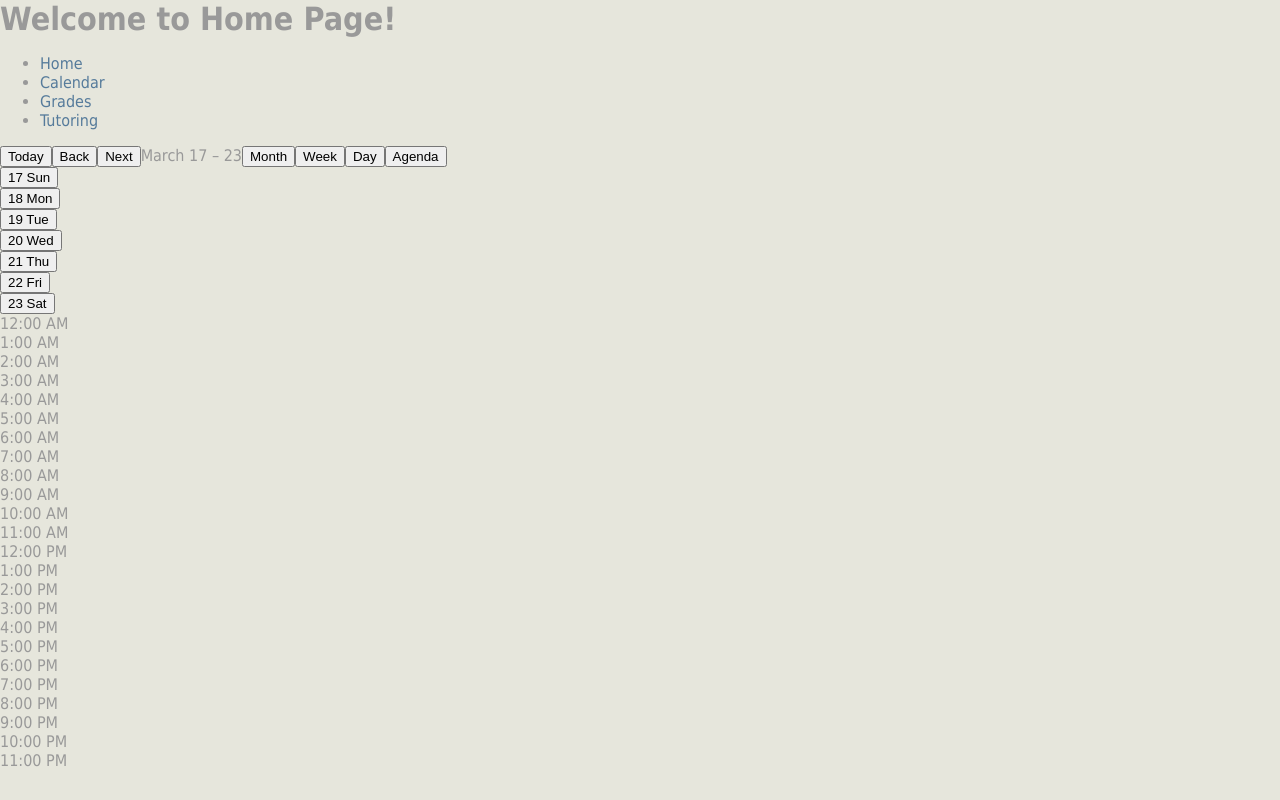
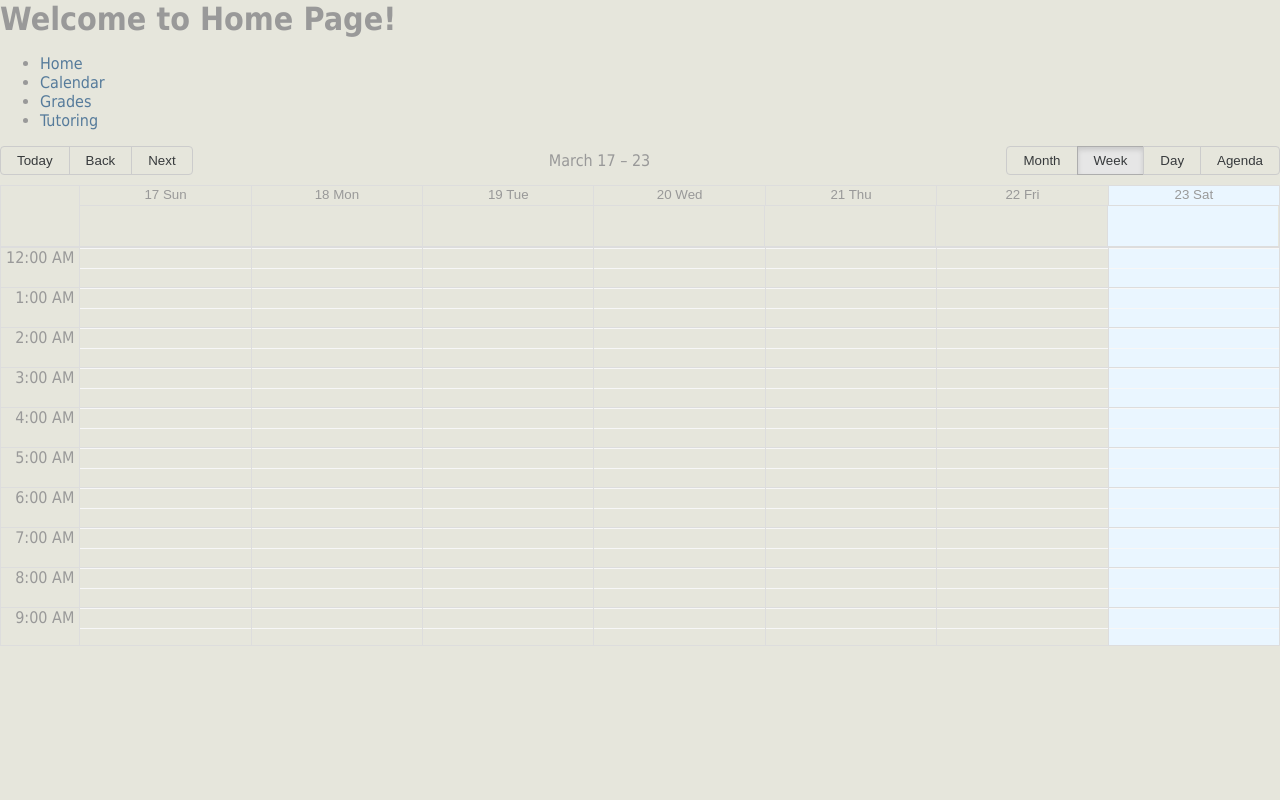
Before and after one commit to adityajbir/hackathon2024, a React (Create React App) app in the folder src/my-app/: page /CalendarPage in a window 1280 px wide. Built offline with nearby package versions, Linux system fonts and the light colour scheme.

Commit message:
You can now add things to calendar

```diff
--- a/src/my-app/src/Pages/CalendarPage.js
+++ b/src/my-app/src/Pages/CalendarPage.js
@@ -1,32 +1,51 @@
 import React, { Fragment, useState, useCallback, useMemo } from 'react'
 import ReactDOM from 'react-dom';
-import { Calendar, dayjsLocalizer } from 'react-big-calendar';
-import dayjs from 'dayjs';
+import { Calendar, momentLocalizer  } from 'react-big-calendar';
+import moment from 'moment';
+import './Calendar.css';
+//import Calendar from 'react-calendar';
 
-const localizer = dayjsLocalizer(dayjs);
+import 'react-big-calendar/lib/css/react-big-calendar.css'
 
-//const [eventsList, setEvent] = useState([]);
+const localizer = momentLocalizer(moment);
 
-function Event(title, start, end) {
-    this.title = title;
-    this.start = start;
-    this.end = end;
+
+const CalendarPage = () => {
+
+    const [eventsList, setEvent] = useState([{}]);
+
+    const selectSlot =
+        useCallback(
+            ({ start, end }) => {
+                const eventTitle = window.prompt("Enter name of commitment:");
+                if (eventTitle){
+                    setEvent((prev) => [...prev, {title: eventTitle,start, end}])
                 }
 
-const CalendarPage = () =>{
-    const [eventsList, setEvent] = useState([]);
-    return(
+            },
+            [setEvent])
+
+
+    return (
+        <Fragment>
              <div>
                 <Calendar
           localizer={localizer}
-                defaultView="week"
           events={eventsList}
+          defaultView='week'
+          selectable={true}
+          onSelectSlot={selectSlot}
+          titleAccessor={"title"}
           startAccessor="start"
           endAccessor="end"
           style={{ height: 500 }}
+          formats={{ weekdayFormat: "dddd" }}
+          className="table-drop-shadow rounded-lg bg-[#F3FAFF] p-3"
         />
       </div>
-    )
-}
+        </Fragment>
+
+      );
+  };
 
 export default CalendarPage;
```
Also changed, not shown: src/my-app/src/Pages/Calendars.js (renamed from src/my-app/src/Pages/Calendar.js). Lines whose indentation alone changed are shown as unchanged.
